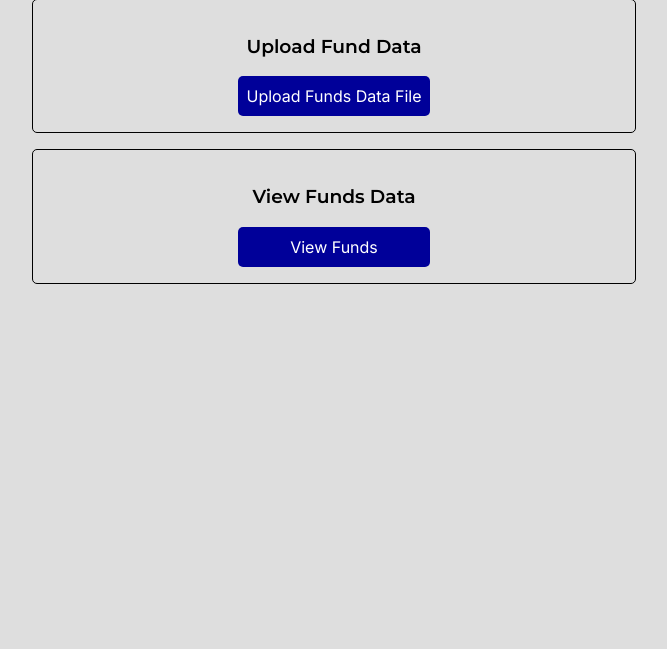
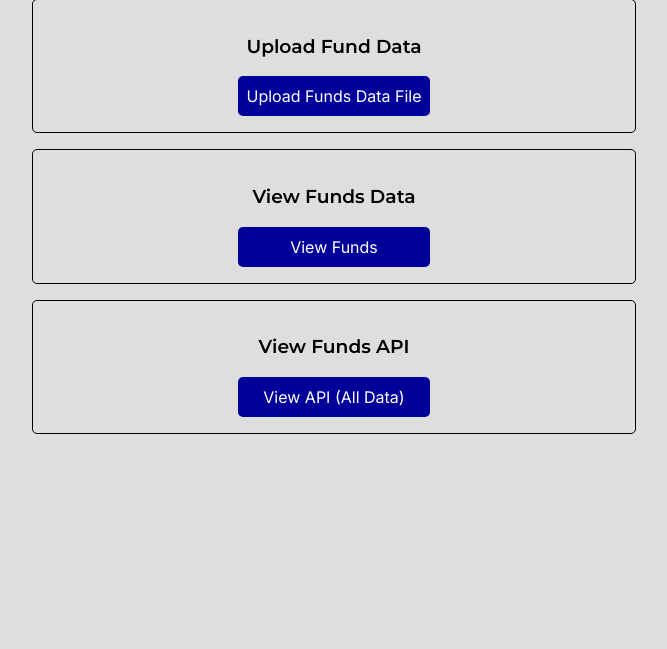
Before and after one commit to Edgefolio/junior-django-task-kelven, a Django app: page / in a window 1280 px wide. Shown: the part 167-816 px from the top of the page, without its empty margins (306-973 px from the left). Run offline with Django 4.2, Linux system fonts and the light colour scheme.

Commit message:
API to view all funds

```diff
--- a/fund_view/settings.py
+++ b/fund_view/settings.py
@@ -41,6 +41,7 @@ INSTALLED_APPS = [
 
     # additional django apps
     'django_filters',
+    'rest_framework',
     'django.contrib.humanize',
 
     # site app
--- a/fund_view/urls.py
+++ b/fund_view/urls.py
@@ -15,7 +15,7 @@ Including another URLconf
 """
 from django.contrib import admin
 from django.urls import path
-from funds.views import home, upload, view_funds
+from funds.views import home, upload, view_funds, funds_api_view
 
 
 urlpatterns = [
@@ -23,4 +23,5 @@ urlpatterns = [
     path('', home, name='home'),
     path('upload/', upload, name='upload'),
     path('view_funds/', view_funds, name='view_funds'),
+    path('api/', funds_api_view, name='funds_api_view')
 ]
--- a/funds/templates/funds/home.html
+++ b/funds/templates/funds/home.html
@@ -17,15 +17,22 @@
     </header>
 
     <main>
-
+        <!-- Link to upload funds data -->
         <section class="bordered home-section txt-center">
             <h3>Upload Fund Data</h3>
             <a class="btn" href="{% url 'upload' %}">Upload Funds Data File</a>
         </section>
 
+        <!-- Link to view funds data -->
         <section class="bordered home-section txt-center">
             <h3>View Funds Data</h3>
             <a class="btn" href="{% url 'view_funds' %}">View Funds</a>
+        </section>
+
+        <!-- Link to view funds API -->
+        <section class="bordered home-section txt-center">
+            <h3>View Funds API</h3>
+            <a class="btn" href="{% url 'funds_api_view' %}">View API (All Data)</a>
         </section>
 
     </main>
--- a/funds/views.py
+++ b/funds/views.py
@@ -2,8 +2,11 @@ import csv, io
 from django.shortcuts import render
 from django.db.models import Sum
 from django.contrib import messages
+from rest_framework.response import Response
+from rest_framework.decorators import api_view
 from .models import Fund
 from .filters import FundFilter
+from .serializers import FundSerializer
 
 
 def home(request):
@@ -11,6 +14,7 @@ def home(request):
 
 
 def upload(request):
+    """ Function to upload data from csv file """
     if request.method == 'POST':
         uploaded_file = request.FILES['data-file']
 
@@ -53,3 +57,11 @@ def view_funds(request):
         'filter': filter
     }
     return render(request, 'funds/funds.html', context)
+
+
+@api_view(['GET'])
+def funds_api_view(request):
+    """ API View of Fund data """
+    apiset = Fund.objects.all()
+    serializer = FundSerializer(apiset, many=True)
+    return Response(serializer.data)
```
Also changed, not shown: funds/serializers.py (added, +7 -0 lines), db.sqlite3.
